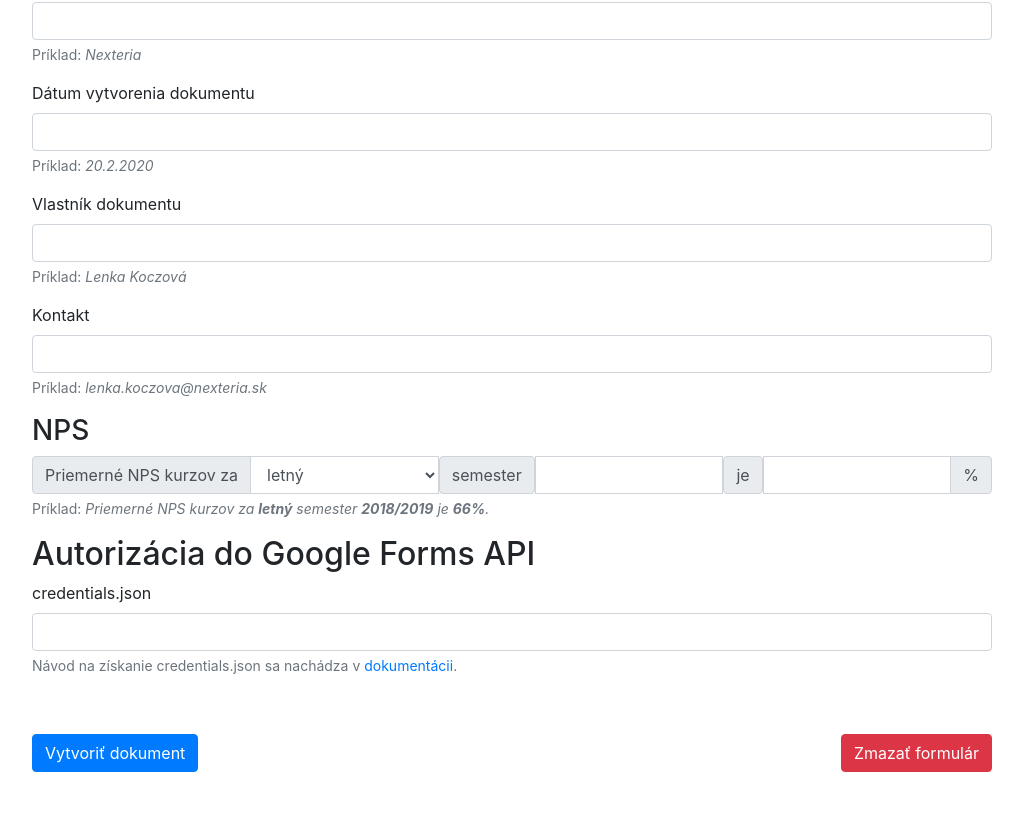
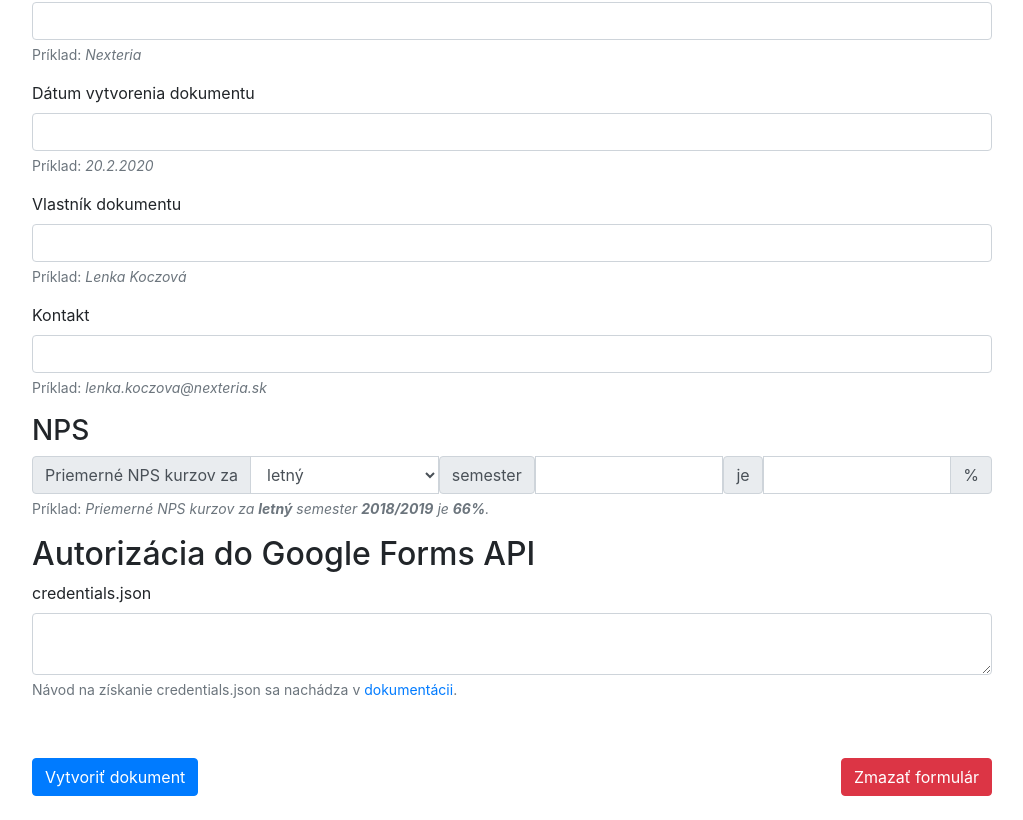
Before and after one commit to timzatko/nexteria-feedback-automation, a React (Create React App) app: page / in a window 1280 px wide. Shown: the part 751-1571 px from the top of the page, without its empty margins (128-1151 px from the left). Before the commit the page ends 1547 px from the top, so only its background shows below. Built offline with nearby package versions, Linux system fonts and the light colour scheme.

Commit message:
add input type textarea

```diff
--- a/src/App.js
+++ b/src/App.js
@@ -213,6 +213,7 @@ class App extends React.Component {
                                 inputKey={'credentials'}
                                 name={'credentials.json'}
                                 onChange={credentials => this.setState({ credentials })}
+                                type={'textarea'}
                                 value={this.state.credentials}
                             />
                         </div>
--- a/src/components/Input.js
+++ b/src/components/Input.js
@@ -61,6 +61,8 @@ class Input extends React.Component {
 
         if (type === 'select') {
             return this.renderSelect();
+        } else if (type === 'textarea') {
+            return this.renderTextarea();
         }
 
         return this.renderInput();
@@ -101,6 +103,20 @@ class Input extends React.Component {
             </select>
         );
     };
+
+    renderTextarea = () => {
+        const { inputKey } = this.props;
+
+        return (
+            <textarea
+                aria-describedby={`${inputKey}Help`}
+                className="form-control"
+                id={inputKey}
+                onChange={event => this.handleInputChange(event)}
+                value={this.state.value}
+            ></textarea>
+        );
+    };
 }
 
 export default Input;
--- a/src/index.scss
+++ b/src/index.scss
@@ -22,3 +22,7 @@ form,
 .alert ul {
     margin: 0;
 }
+
+textarea {
+    min-height: 62px;
+}
```
